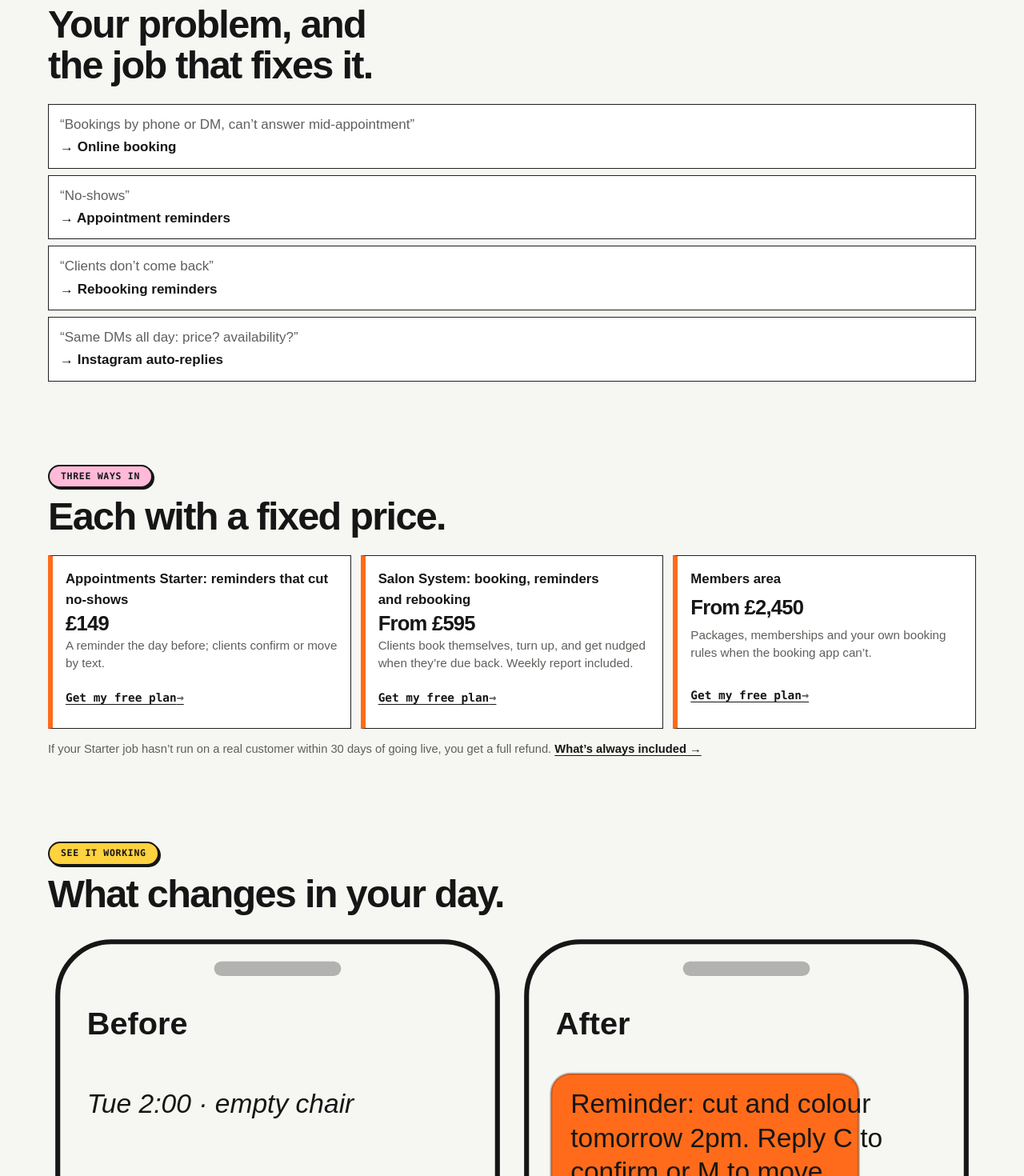
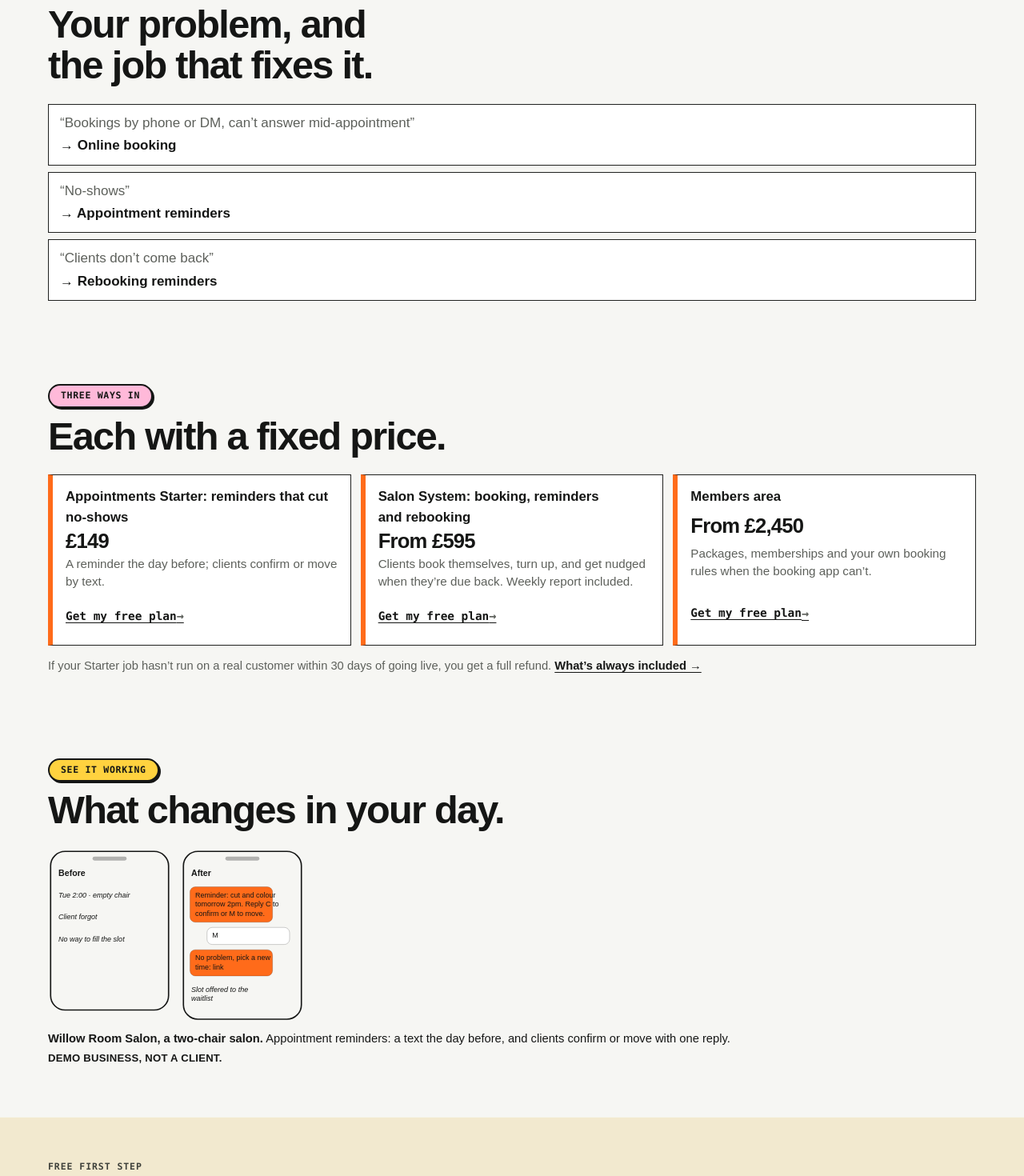
Before and after one commit to manazoid4/mazos-site, a Next.js app: page /for/appointments in a window 1280 px wide. Shown: the part 840-2310 px from the top of the page at 80% size. Built offline with nearby package versions, Linux system fonts and the light colour scheme.

Commit message:
Polish: type pages ≤5 screens at 390px incl. footer, compact 3-column phone footer, 390px screenshots
Co-Authored-By: Claude Opus 5.5 <noreply@anthropic.com>
Claude-Session: https://claude.ai/code/session_0157pBU5Cgo4F8z3CUT2PvTG

```diff
--- a/app/for/type-page.tsx
+++ b/app/for/type-page.tsx
@@ -39,7 +39,7 @@ export function TypePage({ type }: { type: CustomerType }) {
         <p className="eyebrow">Sound familiar?</p>
         <h2 id="type-pains-title">Your problem, and the job that fixes it.</h2>
         <ul className="s-painfix">
-          {type.pains.filter((row) => row.starter).slice(0, 4).map((row) => (
+          {type.pains.filter((row) => row.starter).slice(0, 3).map((row) => (
             <li key={row.pain}><span>“{row.pain}”</span><strong>{getMenuJob(row.starter!).name}</strong></li>
           ))}
         </ul>
--- a/app/sales.css
+++ b/app/sales.css
@@ -1535,7 +1535,7 @@ main {
 .s-pains tbody th { font-weight: 700; width: 30%; }
 .s-pains td:nth-child(3) { font-weight: 750; }
 .s-recipes { list-style: none; margin-top: 16px; display: grid; gap: 12px; }
-.s-recipes li { display: grid; gap: 4px; padding: 16px; border: 1px solid var(--line); border-left: 6px solid var(--signal); background: var(--surface); }
+.s-recipes li { display: grid; gap: 4px; padding: 14px 16px; border: 1px solid var(--line); border-left: 6px solid var(--signal); background: var(--surface); }
 .s-recipes strong { font-size: 1.05rem; }
 .s-recipes b { font-size: 1.6rem; font-weight: 850; letter-spacing: -.03em; line-height: 1; }
 .s-recipes span { color: var(--muted); font-size: .95rem; line-height: 1.45; }
@@ -1547,10 +1547,10 @@ main {
 
 /* Site polish (2 Oct): short type pages, demo business, single details link */
 .s-painfix { list-style: none; margin-top: 16px; display: grid; gap: 8px; }
-.s-painfix li { display: grid; gap: 2px; padding: 12px 14px; border: 1px solid var(--line); background: var(--surface); }
+.s-painfix li { display: grid; gap: 2px; padding: 10px 14px; border: 1px solid var(--line); background: var(--surface); }
 .s-painfix span { color: var(--muted, #555); }
 .s-painfix strong::before { content: "→ "; }
-.db { margin-top: 16px; display: grid; gap: 12px; }
+.db { margin-top: 12px; display: grid; gap: 10px; }
 .db-phones { display: grid; grid-template-columns: 1fr 1fr; gap: 12px; color: var(--ink); }
 .db-phone { width: 100%; height: auto; display: block; }
 .db figcaption { font-size: .92rem; line-height: 1.5; }
@@ -1571,3 +1571,11 @@ main {
 input[type="range"] { min-height: 44px; }
 .s-check input[type="checkbox"], .mw-form input[type="checkbox"], form input[type="checkbox"], form input[type="radio"] { min-width: 24px; min-height: 24px; }
 form label:has(> input[type="checkbox"]), form label:has(> input[type="radio"]) { min-height: 44px; display: flex; align-items: center; gap: 10px; }
+
+/* Compact footer on phones: three columns, same links, still 44px targets (polish 2 Oct) */
+@media (max-width: 520px) {
+  .mw-site-footer .mw-footer-groups { grid-template-columns: repeat(3, minmax(0, 1fr)); gap: 8px 12px; }
+  .mw-site-footer .mw-footer-groups a { font-size: .8rem; line-height: 1.2; }
+  .mw-site-footer .mw-footer-groups p { font-size: .75rem; }
+}
+.db-phones { max-width: 320px; }
```
Also changed, not shown: 12 other files (tests, documents, lock files or other folders).
